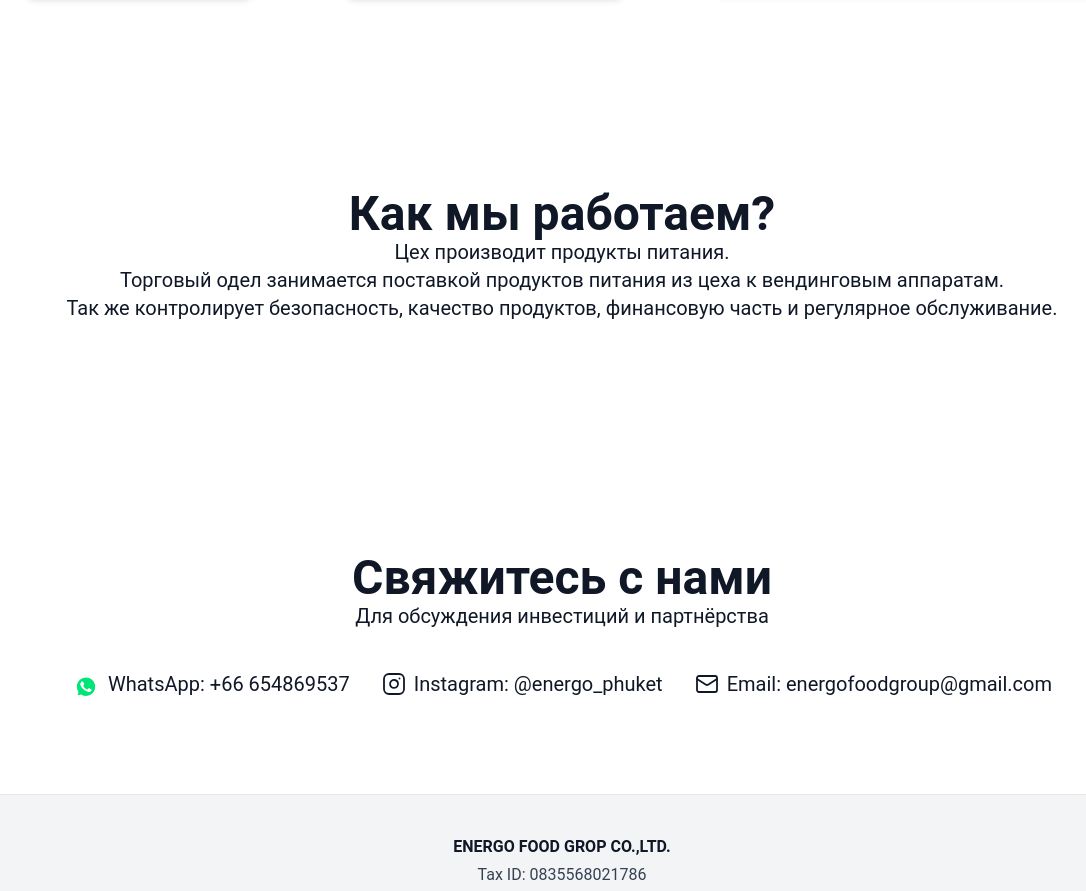
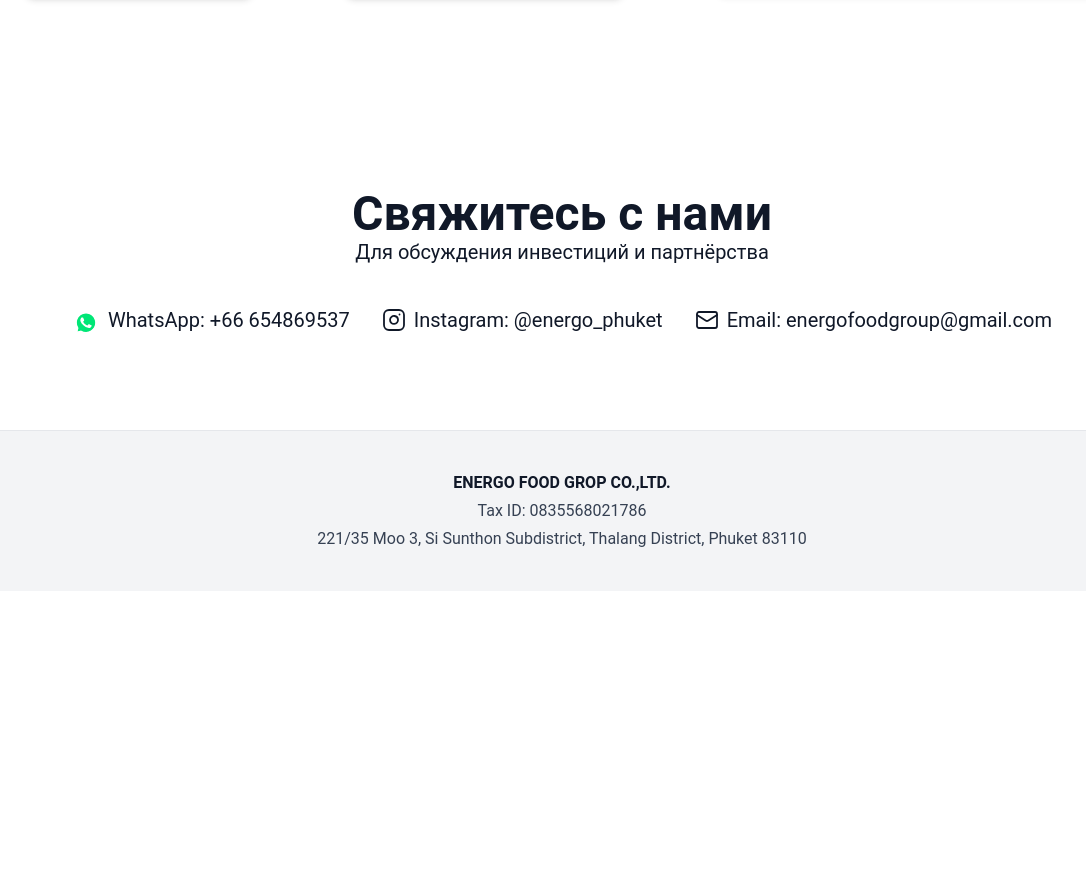
Before and after one commit to webdiller/vending, a React (Vite) app: page / in a window 1280 px wide. Shown: the part 926-1817 px from the top of the page, without its empty margins (78-1164 px from the left). After the commit the page ends 1517 px from the top, so only its background shows below. Built offline with nearby package versions, Linux system fonts and the light colour scheme.

Commit message:
upd: remove how we works

```diff
--- a/src/components/Presentation.tsx
+++ b/src/components/Presentation.tsx
@@ -84,18 +84,6 @@
           </div>
         </section>
 
-        {/* 2 Как мы работаем?  */}
-        <section id="system" className="px-4 py-16 md:py-24 text-center">
-          <h2 className="text-2xl sm:text-3xl md:text-4xl lg:text-5xl font-bold text-gray-900">
-            Как мы работаем?
-          </h2>
-          <div className="text-base sm:text-lg md:text-xl mb-6 md:mb-10">
-            <p>Цех производит продукты питания. </p>
-            <p>Торговый одел занимается поставкой продуктов питания из цеха к вендинговым аппаратам. </p>
-            <p>Так же контролирует безопасность, качество продуктов, финансовую часть и регулярное обслуживание.</p>
-          </div>
-        </section>
-
         {/* 5 Контакты */}
         <section id="contacts" className="px-4 py-16 md:py-24 text-center">
           <h2 className="text-2xl sm:text-3xl md:text-4xl lg:text-5xl font-bold text-gray-900">
```
